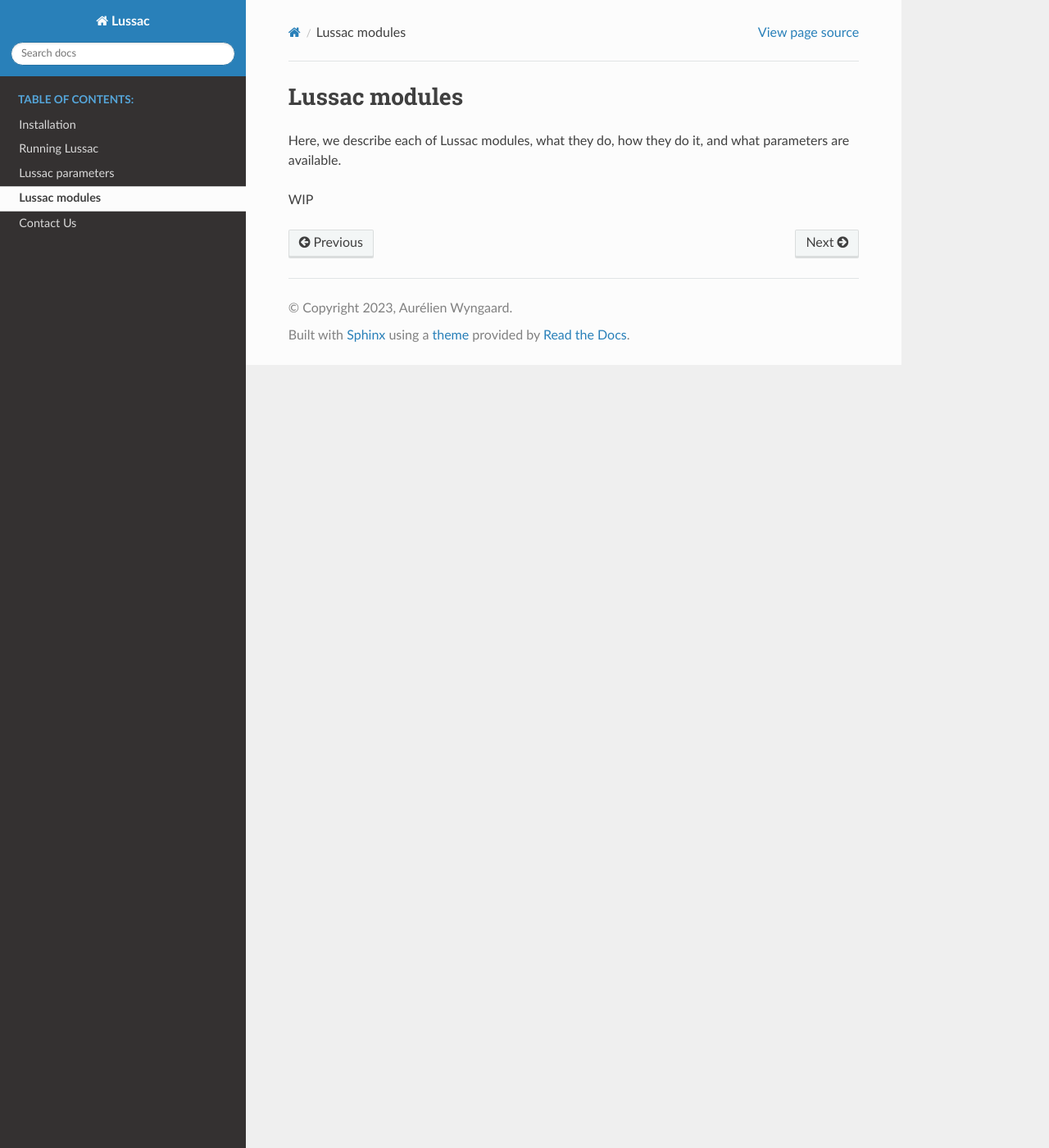
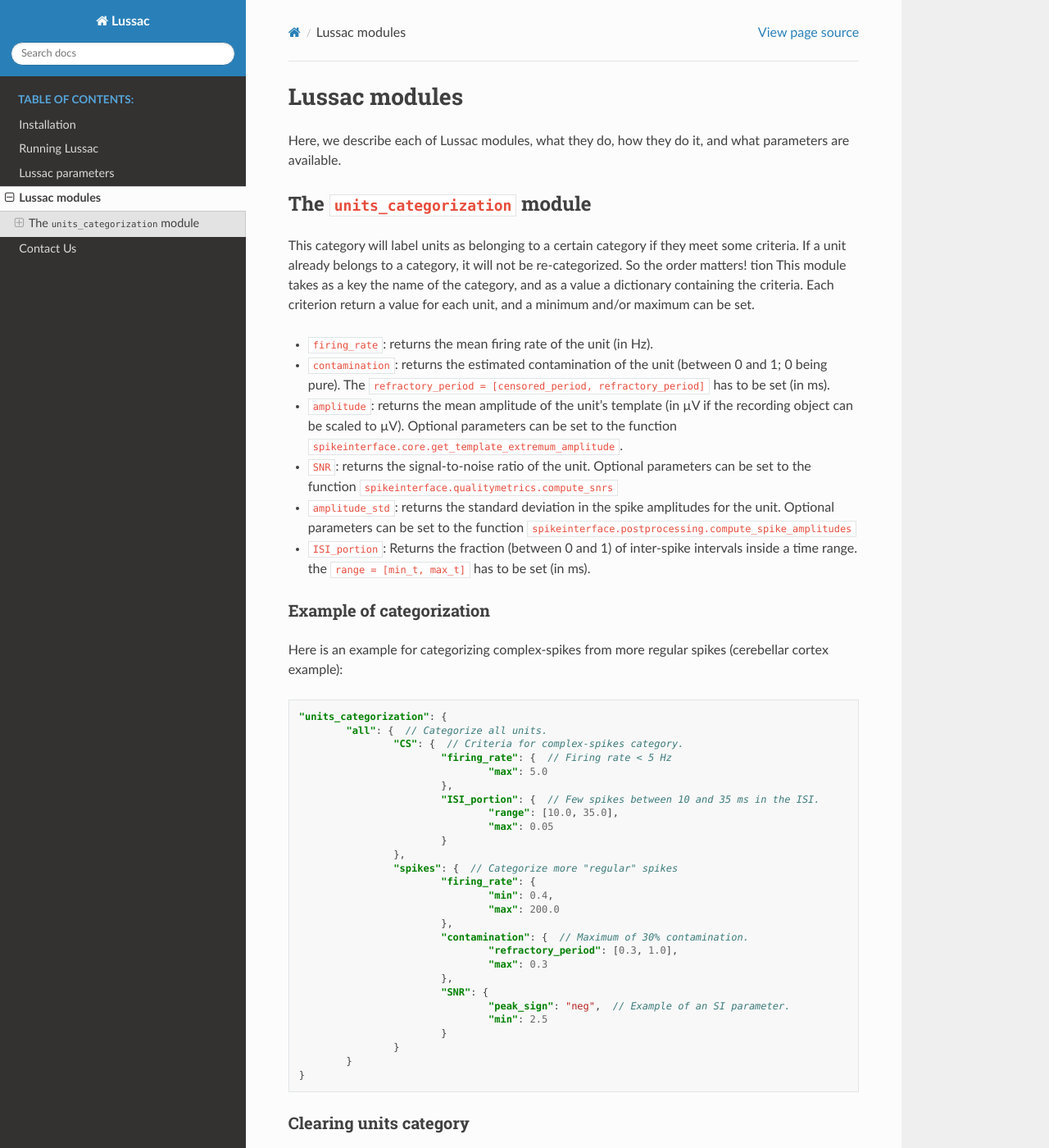
Before and after one commit to BarbourLab/lussac, a Sphinx documentation site: the page built from docs/source/modules.rst, in a window 1280 px wide and 1400 px high. Shown: the whole window at 82% size. Built offline with Sphinx 7.4.7 and the Read the Docs theme 2.0.0, drawn with Linux system fonts in a browser that asks for light colours; some of the changed text lies outside the part shown.

Commit message:
Added `units_categorization` to docs

```diff
--- a/docs/source/modules.rst
+++ b/docs/source/modules.rst
@@ -3,4 +3,65 @@ Lussac modules
 
 Here, we describe each of Lussac modules, what they do, how they do it, and what parameters are available.
 
-WIP
+
+The :code:`units_categorization` module
+---------------------------------------
+
+This category will label units as belonging to a certain category if they meet some criteria. If a unit already belongs to a category, it will not be re-categorized. So the order matters!
+tion
+This module takes as a key the name of the category, and as a value a dictionary containing the criteria. Each criterion return a value for each unit, and a minimum and/or maximum can be set.
+
+- :code:`firing_rate`: returns the mean firing rate of the unit (in Hz).
+- :code:`contamination`: returns the estimated contamination of the unit (between 0 and 1; 0 being pure). The :code:`refractory_period = [censored_period, refractory_period]` has to be set (in ms).
+- :code:`amplitude`: returns the mean amplitude of the unit's template (in µV if the recording object can be scaled to µV). Optional parameters can be set to the function :code:`spikeinterface.core.get_template_extremum_amplitude`.
+- :code:`SNR`: returns the signal-to-noise ratio of the unit. Optional parameters can be set to the function :code:`spikeinterface.qualitymetrics.compute_snrs`
+- :code:`amplitude_std`: returns the standard deviation in the spike amplitudes for the unit. Optional parameters can be set to the function :code:`spikeinterface.postprocessing.compute_spike_amplitudes`
+- :code:`ISI_portion`: Returns the fraction (between 0 and 1) of inter-spike intervals inside a time range. the :code:`range = [min_t, max_t]` has to be set (in ms).
+
+
+Example of categorization
+^^^^^^^^^^^^^^^^^^^^^^^^^
+
+Here is an example for categorizing complex-spikes from more regular spikes (cerebellar cortex example):
+
+.. code-block:: json
+
+	"units_categorization": {
+		"all": {  // Categorize all units.
+			"CS": {  // Criteria for complex-spikes category.
+				"firing_rate": {  // Firing rate < 5 Hz
+					"max": 5.0
+				},
+				"ISI_portion": {  // Few spikes between 10 and 35 ms in the ISI.
+					"range": [10.0, 35.0],
+					"max": 0.05
+				}
+			},
+			"spikes": {  // Categorize more "regular" spikes
+				"firing_rate": {
+					"min": 0.4,
+					"max": 200.0
+				},
+				"contamination": {  // Maximum of 30% contamination.
+					"refractory_period": [0.3, 1.0],
+					"max": 0.3
+				},
+				"SNR": {
+					"peak_sign": "neg",  // Example of an SI parameter.
+					"min": 2.5
+				}
+			}
+		}
+	}
+
+
+Clearing units category
+^^^^^^^^^^^^^^^^^^^^^^^
+
+It is possible to remove the category label on units, by setting the category name to :code:`"clear"`. For example:
+
+.. code-block:: json
+
+	"units_categorization": {
+		"all": {"clear": {}}  // Clear category label from all units.
+	}
```
Also changed, not shown: 2 other files.
